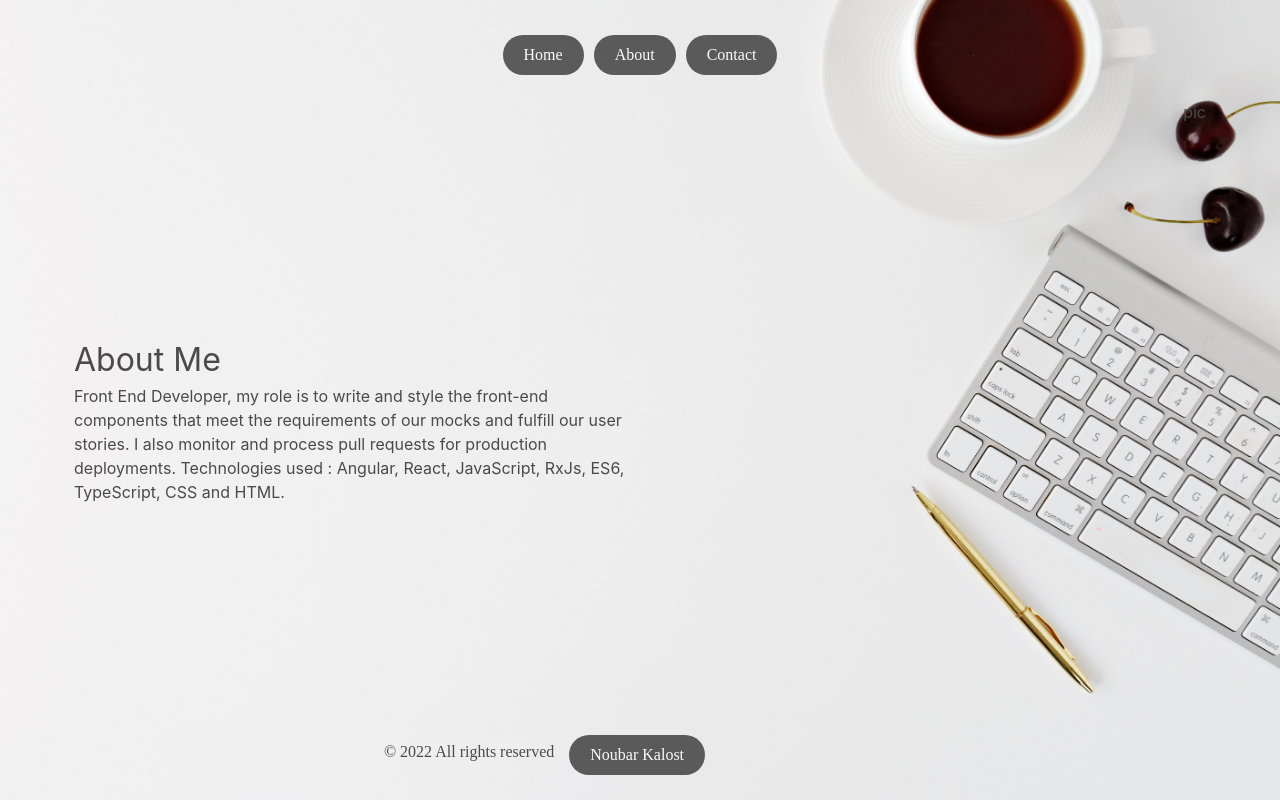
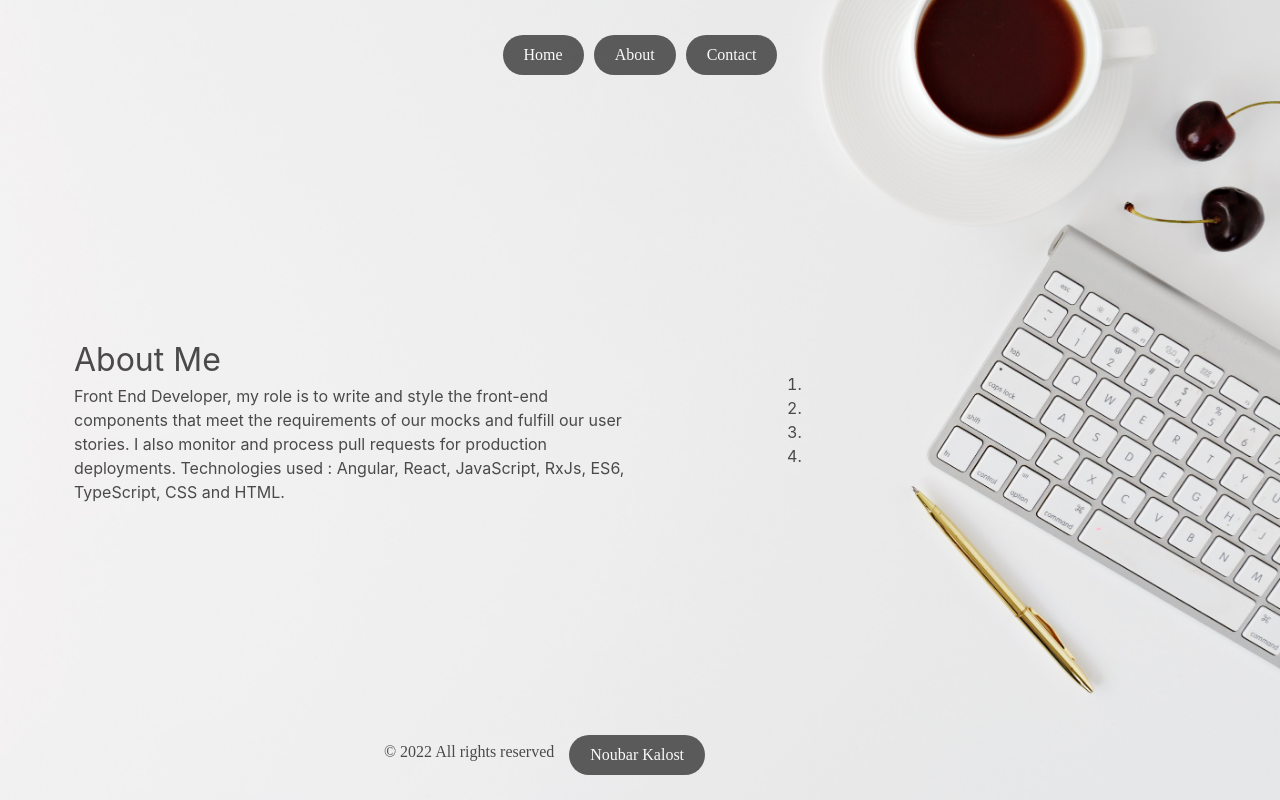
Before and after one commit to noubarkalost/portfolio, an Angular app: page /about in a window 1280 px wide. Built offline with nearby package versions, Linux system fonts and the light colour scheme; a web font is replaced by a local one.

Commit message:
adding ol tags to about page

```diff
--- a/src/app/pages/about/about.component.css
+++ b/src/app/pages/about/about.component.css
@@ -26,6 +26,21 @@
   }
 }
 
+@keyframes slideInFromRight {
+  0% {
+    transform: translateX(2000px);
+    opacity: 0;
+  }
+  50%{
+    opacity: 0.5;
+  }
+  100% {
+    transform: translateX(0);
+    opacity: 1;
+  }
+}
+
+
 .about-container{
   display: flex;
   justify-content: space-between;
@@ -48,3 +63,17 @@
 .description {
   animation: 1.5s ease-out slideInFromBottom ;
 }
+
+.right-container {
+  width: 50%;
+  display: flex;
+  align-items: center;
+  justify-content: flex-end;
+}
+
+.right-container > ol {
+  width: 400px;
+  border-radius: 20px;
+  aspect-ratio: 0 / 7;
+  animation: 0.8s ease-out slideInFromRight;
+}
--- a/src/app/pages/about/about.component.html
+++ b/src/app/pages/about/about.component.html
@@ -16,6 +16,14 @@
     </p>
   </section>
   <div
-  class="right"
-  >pic</div>
+  class="right-container"
+  >
+   <ol>
+     <li></li>
+     <li></li>
+     <li></li>
+     <li></li>
+   </ol>
+
+  </div>
 </div>
```
